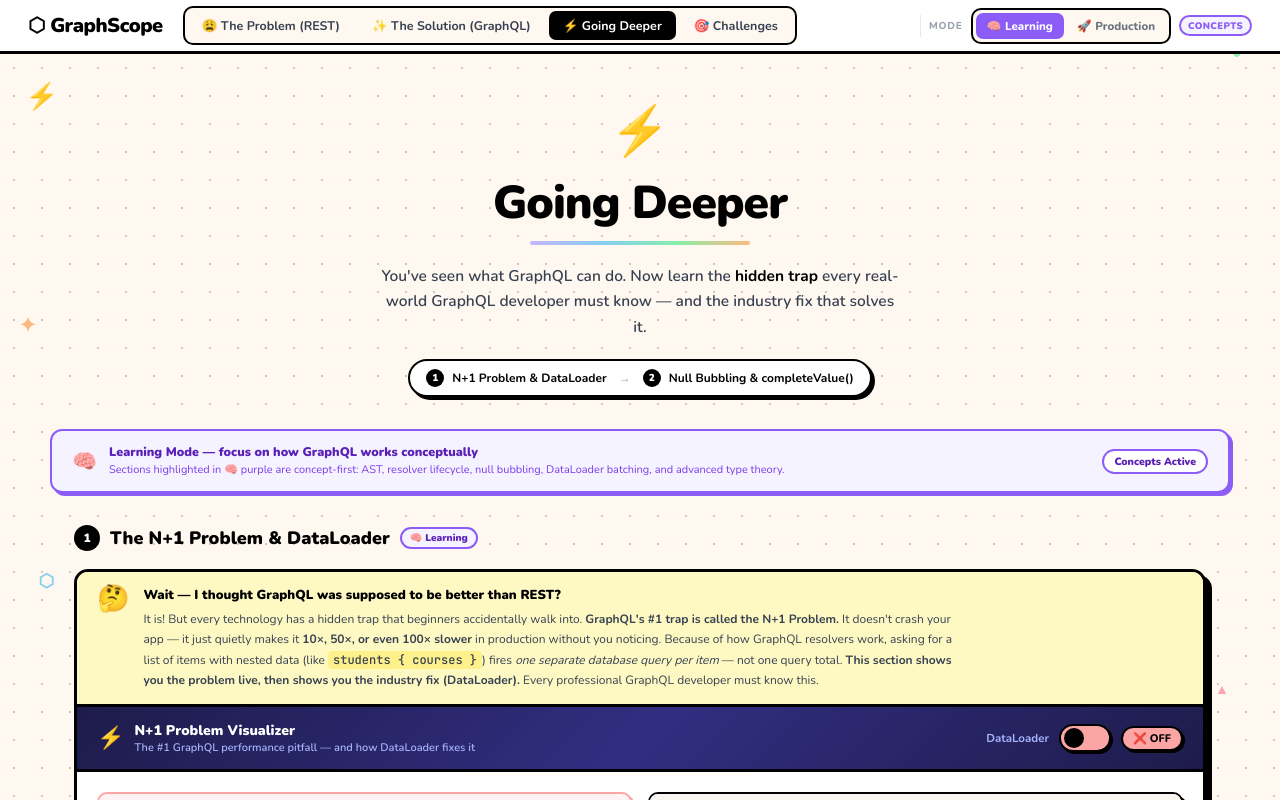
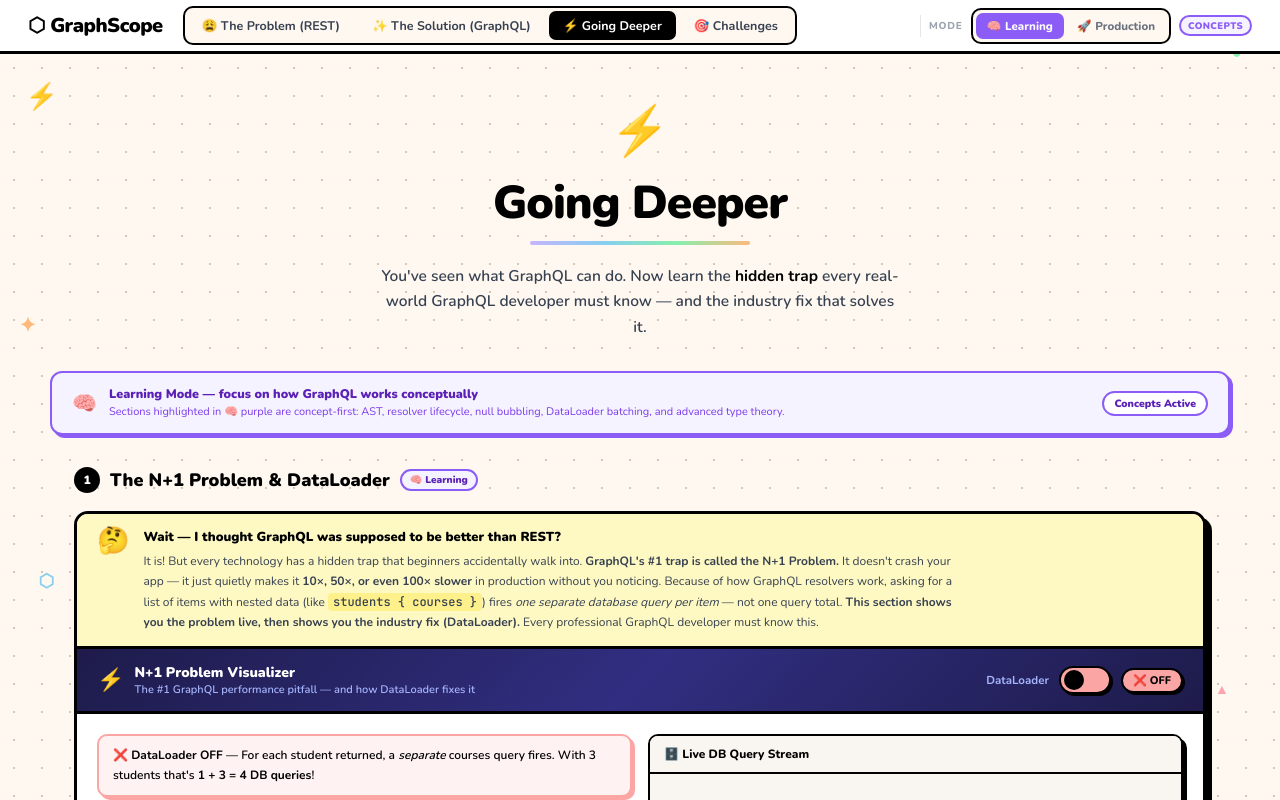
Before and after one commit to AyushPatil615/GQLens, a React (Vite) app in the folder client/: page / in a window 1280 px wide. Both pictures are taken after a click on the button "⚡ Going Deeper". Shown: the top 800 px of the page. Built offline with nearby package versions, Linux system fonts and the light colour scheme.

Commit message:
fix: remove step breadcrumb from GoingDeeper hero

```diff
--- a/client/src/components/GoingDeeper/GoingDeeper.tsx
+++ b/client/src/components/GoingDeeper/GoingDeeper.tsx
@@ -105,34 +105,6 @@
           You've seen what GraphQL can do. Now learn the <strong style={{ color: '#000' }}>hidden trap</strong> every
           real-world GraphQL developer must know — and the industry fix that solves it.
         </motion.p>
-
-        {/* Step breadcrumb */}
-        <motion.div
-          initial={{ opacity: 0, y: 8 }}
-          animate={{ opacity: 1, y: 0 }}
-          transition={{ delay: 0.4 }}
-          style={{
-            display: 'inline-flex', alignItems: 'center', gap: 8,
-            marginTop: 20,
-            padding: '8px 16px',
-            background: '#fff',
-            border: '2.5px solid #000',
-            boxShadow: '3px 3px 0 #000',
-            borderRadius: 999,
-            fontSize: 12, fontWeight: 700, color: '#000',
-          }}
-        >
-          <span style={{
-            background: '#000', color: '#fff',
-            borderRadius: '50%', width: 18, height: 18,
-            display: 'inline-flex', alignItems: 'center', justifyContent: 'center',
-            fontSize: 10, fontWeight: 900,
-          }}>1</span>
-          N+1 Problem &amp; DataLoader
-          <span style={{ margin: '0 4px', color: '#9CA3AF' }}>→</span>
-          <span style={{ background: '#000', color: '#fff', borderRadius: '50%', width: 18, height: 18, display: 'inline-flex', alignItems: 'center', justifyContent: 'center', fontSize: 10, fontWeight: 900 }}>2</span>
-          Null Bubbling &amp; completeValue()
-        </motion.div>
       </div>
 
       {/* ── Mode Banner ── */}
```
